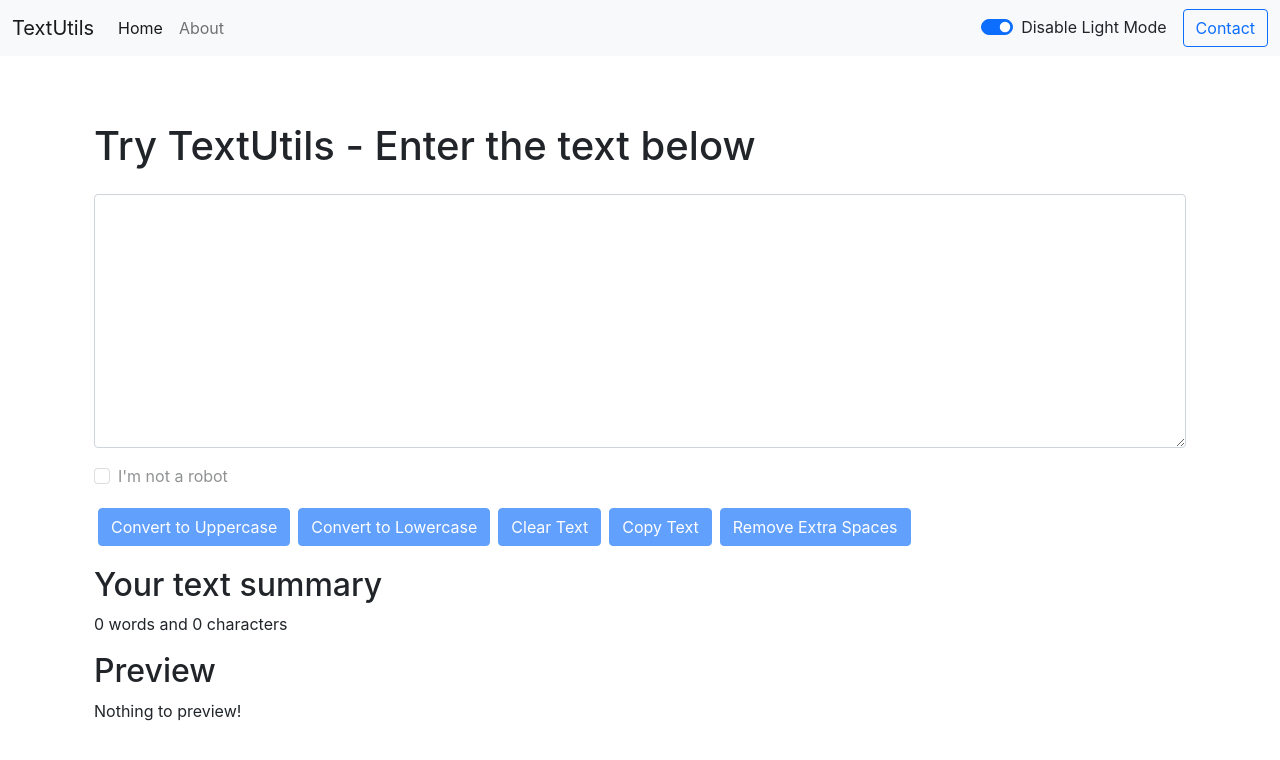
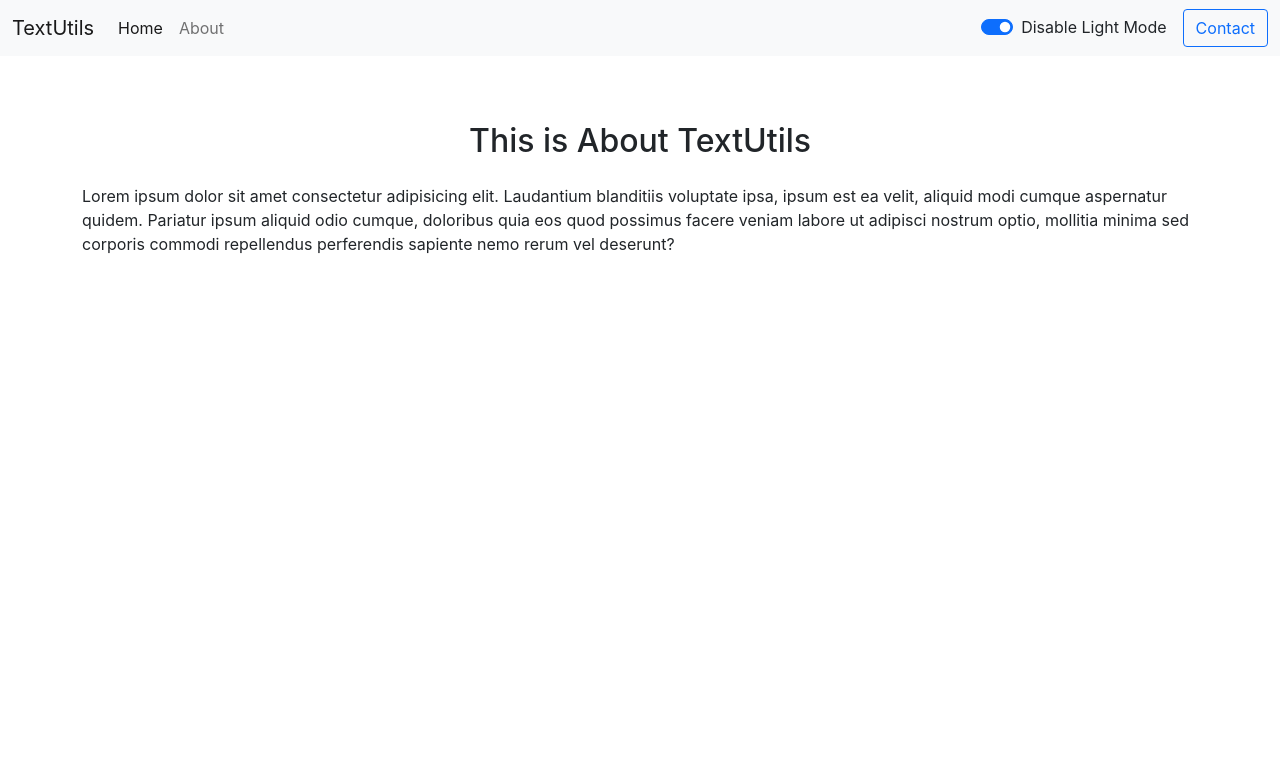
Before and after one commit to VivanSanjayAthreya/Text-Utils, a React (Create React App) app: page /about in a window 1280 px wide. Shown: the top 760 px of the page. Built offline with nearby package versions, Linux system fonts and the light colour scheme.

Commit message:
about and contact page added and navigation to all  pages enabled

```diff
--- a/src/App.js
+++ b/src/App.js
@@ -1,8 +1,16 @@
 import './App.css';
 import Navbar from './components/Navbar';
+import About from './components/About';
 import TextArea from './components/TextArea';
 import DisplayMessage from './components/Display-Message';
 import React,{ useState } from 'react';
+import {
+  BrowserRouter as Router,
+  Routes,
+  Route
+} from "react-router-dom";
+import Contact from './components/Contact';
+
 
 function App() {
   const [alert,setAlert] = useState(null);
@@ -35,11 +43,17 @@ function App() {
 
   return (
     <>
-      <Navbar title='TextUtils' toggleBgMode={toggleBgMode} mode={mode} />
-      <DisplayMessage alert={alert} />
-      <div className="container">
-        <TextArea showDisplayMessage={showDisplayMessage} mode={mode} heading="Try TextUtils - Enter the text below" />
-      </div>
+      <Router>
+        <Navbar title='TextUtils' toggleBgMode={toggleBgMode} mode={mode} />
+        <DisplayMessage alert={alert} />
+        <div className="container">
+          <Routes>
+            <Route index element={<TextArea showDisplayMessage={showDisplayMessage} mode={mode} heading="Try TextUtils - Enter the text below" />} />
+            <Route path="about" element={<About mode={mode} />} />
+            <Route path="contact" element={<Contact mode={mode} />} />
+          </Routes>
+        </div>
+      </Router>
     </>
   );
 }
--- /dev/null
+++ b/src/components/About.js
@@ -0,0 +1,9 @@
+import React from 'react'
+
+export default function About() {
+    return (
+        <div>
+            <h2 className="text-center p-3">This is About TextUtils</h2>
+            <p>Lorem ipsum dolor sit amet consectetur adipisicing elit. Laudantium blanditiis voluptate ipsa, ipsum est ea velit, aliquid modi cumque aspernatur quidem. Pariatur ipsum aliquid odio cumque, doloribus quia eos quod possimus facere veniam labore ut adipisci nostrum optio, mollitia minima sed corporis commodi repellendus perferendis sapiente nemo rerum vel deserunt?</p>
+        </div>)
+}
--- /dev/null
+++ b/src/components/Contact.js
@@ -0,0 +1,9 @@
+import React from 'react'
+
+export default function Contact() {
+    return (
+        <div>
+            <h2 className="text-center p-3">Contact Me</h2>
+            <p>Lorem ipsum dolor sit amet consectetur adipisicing elit. Laudantium blanditiis voluptate ipsa, ipsum est ea velit, aliquid modi cumque aspernatur quidem. Pariatur ipsum aliquid odio cumque, doloribus quia eos quod possimus facere veniam labore ut adipisci nostrum optio, mollitia minima sed corporis commodi repellendus perferendis sapiente nemo rerum vel deserunt?</p>
+        </div>)
+}
--- a/src/components/Navbar.js
+++ b/src/components/Navbar.js
@@ -1,24 +1,26 @@
 import React from 'react'
 import PropTypes from 'prop-types'
+import { Link,useNavigate } from 'react-router-dom';
 
 export default function Navbar(props) {
 
+  const navigate = useNavigate()
 
   return (
     <>
       <nav className={`navbar navbar-expand-lg navbar-${props.mode} bg-${props.mode}`} >
         <div className="container-fluid">
-          <a className="navbar-brand" href="/">{props.title}</a>
+          <Link className="navbar-brand" to="/">{props.title}</Link>
           <button className="navbar-toggler" type="button" data-bs-toggle="collapse" data-bs-target="#navbarSupportedContent" aria-controls="navbarSupportedContent" aria-expanded="false" aria-label="Toggle navigation">
             <span className="navbar-toggler-icon"></span>
           </button>
           <div className="collapse navbar-collapse" id="navbarSupportedContent">
             <ul className="navbar-nav me-auto mb-2 mb-lg-0">
               <li className="nav-item">
-                <a className="nav-link active" aria-current="page" href="/">Home</a>
+                <Link className="nav-link active" aria-current="page" to="/">Home</Link>
               </li>
               <li className="nav-item">
-                <a className="nav-link" href="/">{props.aboutText}</a>
+                <Link className="nav-link" to="/about">{props.aboutText}</Link>
               </li>
             </ul>
             <div className={`form-check form-switch mx-3 text-${props.mode === 'light' ? 'dark' : 'light'}`}>
@@ -26,7 +28,7 @@ export default function Navbar(props) {
               <label className="form-check-label" htmlFor="flexSwitchCheckDefault">{props.mode === 'light' ? 'Disable' : 'Enable'} Light Mode</label>
             </div>
             <form className="d-flex">
-              <button type="button" className={`btn ${props.mode === 'light' ? 'btn-outline-primary' : 'btn-primary btn-light'} `}>{props.contactText}</button>
+              <button type="button" className={`btn ${props.mode === 'light' ? 'btn-outline-primary' : 'btn-primary btn-light'}`} onClick={() => navigate('/contact')}>{props.contactText}</button>
             </form>
           </div>
         </div>
```
